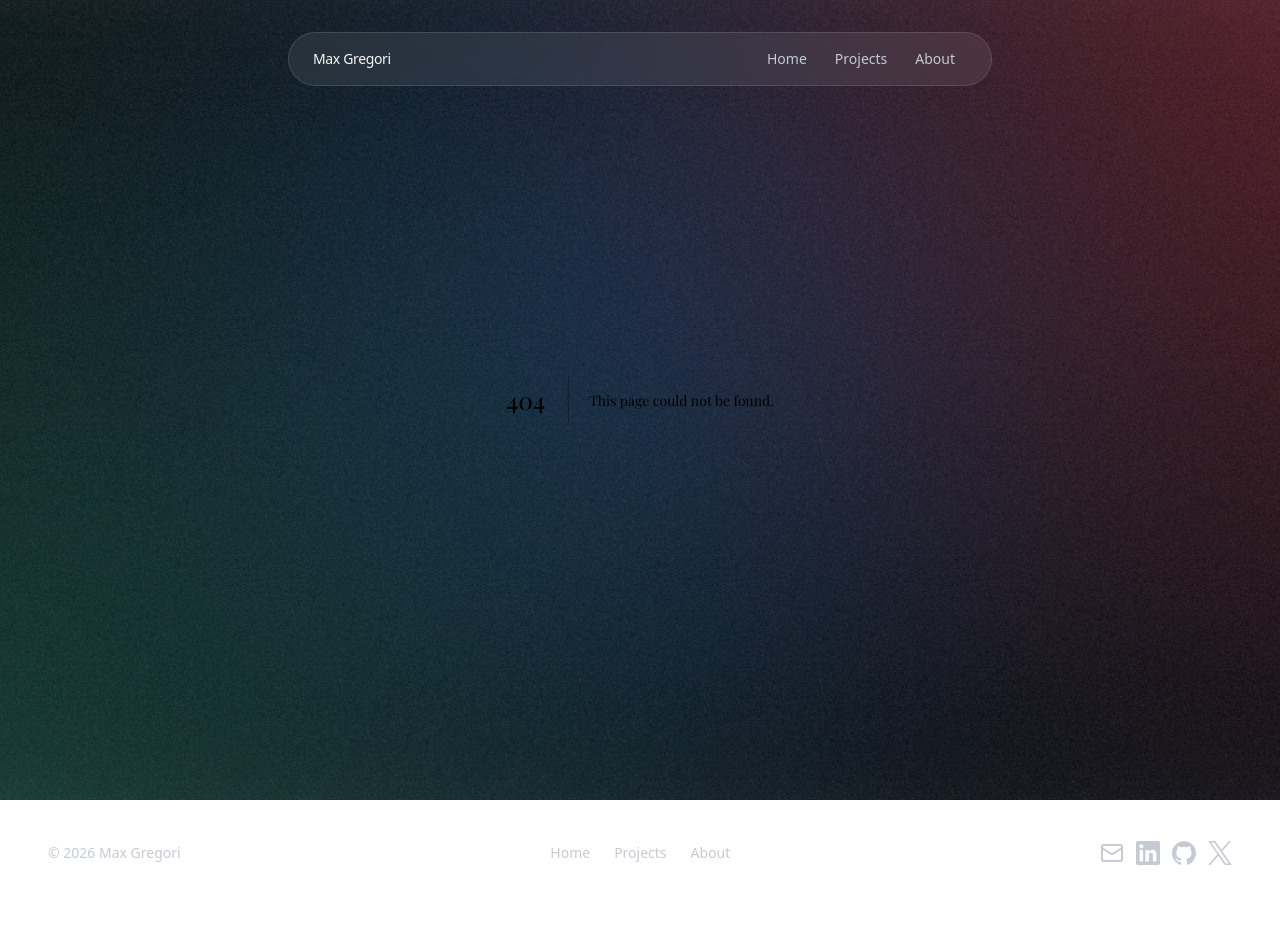
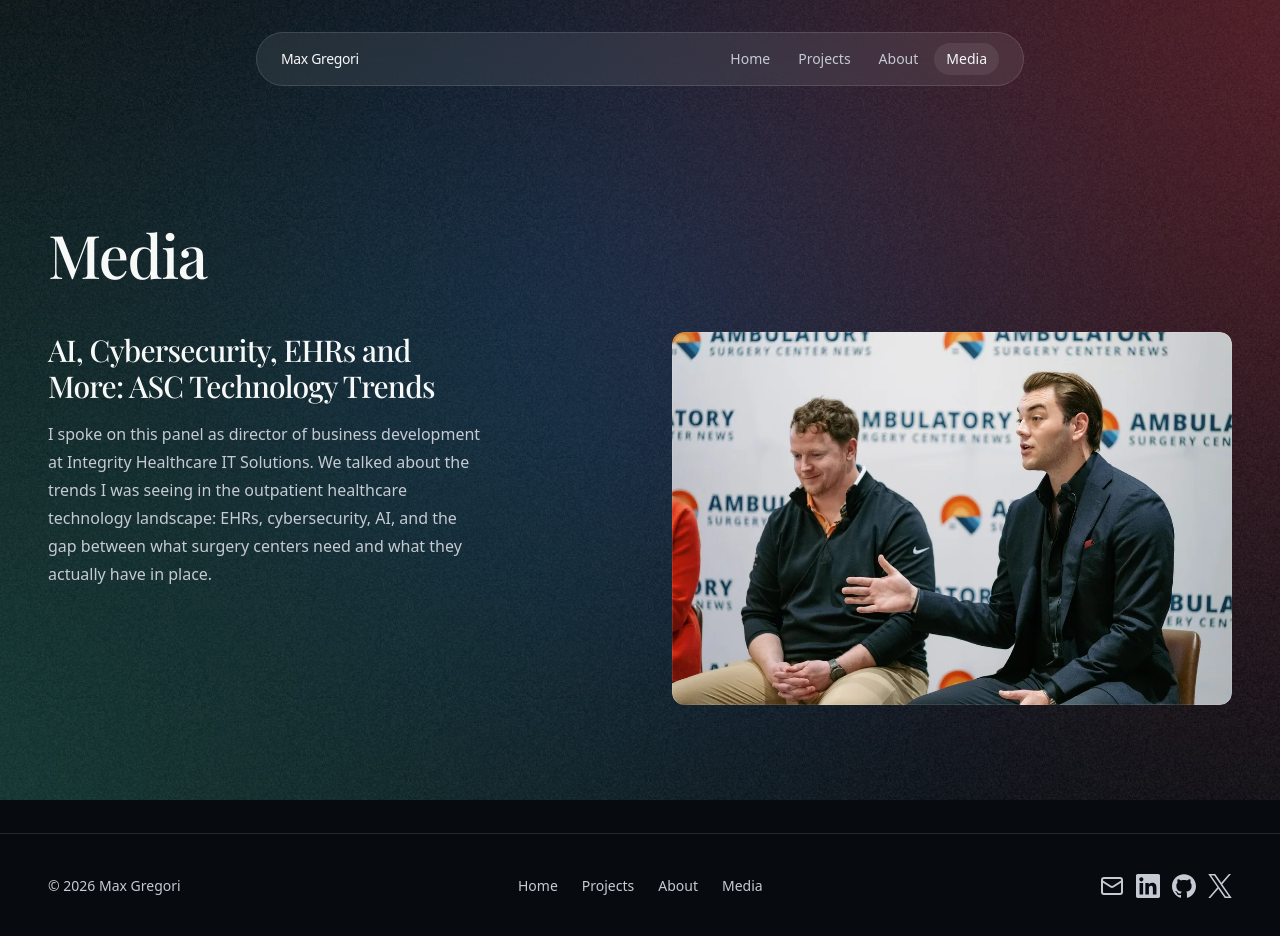
Before and after one commit to maximusgregori/personal-website-v2, a Next.js app: page /media in a window 1280 px wide. Before the commit this address had no page. Before the commit the page ends 905 px from the top, so only its background shows below. Built offline with nearby package versions, Linux system fonts and the light colour scheme; a web font is replaced by a local one.

Commit message:
Add a Media page for the ASC News panel and link it from the nav.
The page uses the panel title from the conference listing, a short first-person note from Integrity, and the speaking photo as a cover that opens the article.

```diff
--- /dev/null
+++ b/app/media/page.tsx
@@ -0,0 +1,45 @@
+export const metadata = {
+  title: "Media · Max Gregori",
+  description: "Talks and coverage.",
+};
+
+export default function MediaPage() {
+  return (
+    <main className="isolate flex flex-1 flex-col">
+      <div className="pointer-events-none h-20 shrink-0 lg:h-24" aria-hidden />
+      <section className="py-24 md:py-32">
+        <div className="flex w-full flex-col gap-10 px-6 lg:gap-12 lg:px-12">
+          <h1 className="max-w-[20ch] text-4xl font-medium tracking-tight text-balance text-foreground md:text-5xl lg:text-6xl">
+            Media
+          </h1>
+          <div className="grid items-start gap-10 lg:grid-cols-2 lg:gap-16">
+            <div className="flex min-w-0 flex-col gap-4">
+              <h2 className="max-w-[40ch] text-2xl font-medium tracking-tight text-balance text-foreground md:text-3xl">
+                AI, Cybersecurity, EHRs and More: ASC Technology Trends
+              </h2>
+              <p className="max-w-[48ch] text-lg/8 text-pretty text-muted-foreground sm:text-base/7">
+                I spoke on this panel as director of business development at
+                Integrity Healthcare IT Solutions. We talked about the trends
+                I was seeing in the outpatient healthcare technology landscape:
+                EHRs, cybersecurity, AI, and the gap between what surgery
+                centers need and what they actually have in place.
+              </p>
+            </div>
+            <a
+              href="https://ascnews.com/2025/04/closing-the-asc-tech-gap-ehrs-ai-and-beyond/"
+              target="_blank"
+              rel="noopener noreferrer"
+              className="relative min-w-0 overflow-hidden rounded-xl"
+            >
+              <img
+                src="/media/asc-panel.webp"
+                alt="Max Gregori speaking on an Ambulatory Surgery Center News panel"
+                className="aspect-[3/2] w-full rounded-xl object-cover object-center outline-1 -outline-offset-1 outline-white/10"
+              />
+            </a>
+          </div>
+        </div>
+      </section>
+    </main>
+  );
+}
--- a/components/footer59.tsx
+++ b/components/footer59.tsx
@@ -27,6 +27,7 @@ const LINKS = [
   { name: "Home", href: "/" },
   { name: "Projects", href: "/projects" },
   { name: "About", href: "/about" },
+  { name: "Media", href: "/media" },
 ] as const;
 
 const SOCIALS = [
--- a/components/navbar6.tsx
+++ b/components/navbar6.tsx
@@ -10,6 +10,7 @@ const ITEMS = [
   { label: "Home", href: "/" },
   { label: "Projects", href: "/projects" },
   { label: "About", href: "/about" },
+  { label: "Media", href: "/media" },
 ];
 
 interface Navbar6Props {
@@ -23,7 +24,7 @@ const Navbar6 = ({ className }: Navbar6Props) => {
   return (
     <section
       className={cn(
-        "absolute top-5 left-1/2 z-50 w-[min(94%,44rem)] -translate-x-1/2 rounded-full border border-white/12 bg-glass backdrop-blur-md lg:top-8",
+        "absolute top-5 left-1/2 z-50 w-[min(94%,48rem)] -translate-x-1/2 rounded-full border border-white/12 bg-glass backdrop-blur-md lg:top-8",
         className
       )}
     >
```
Also changed, not shown: public/media/asc-panel.webp (added).
